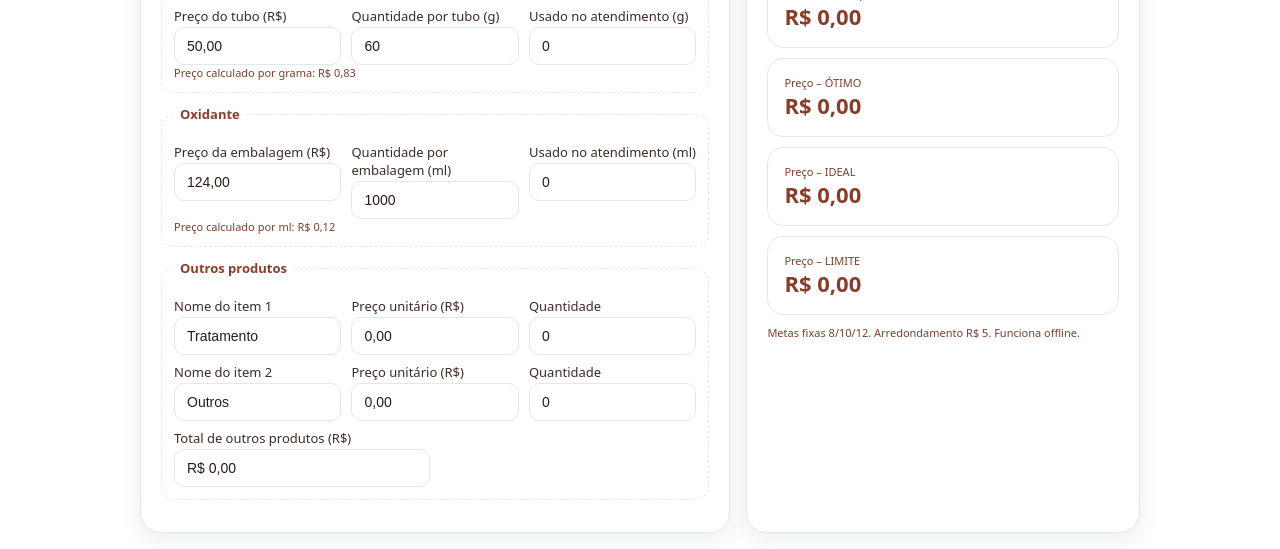
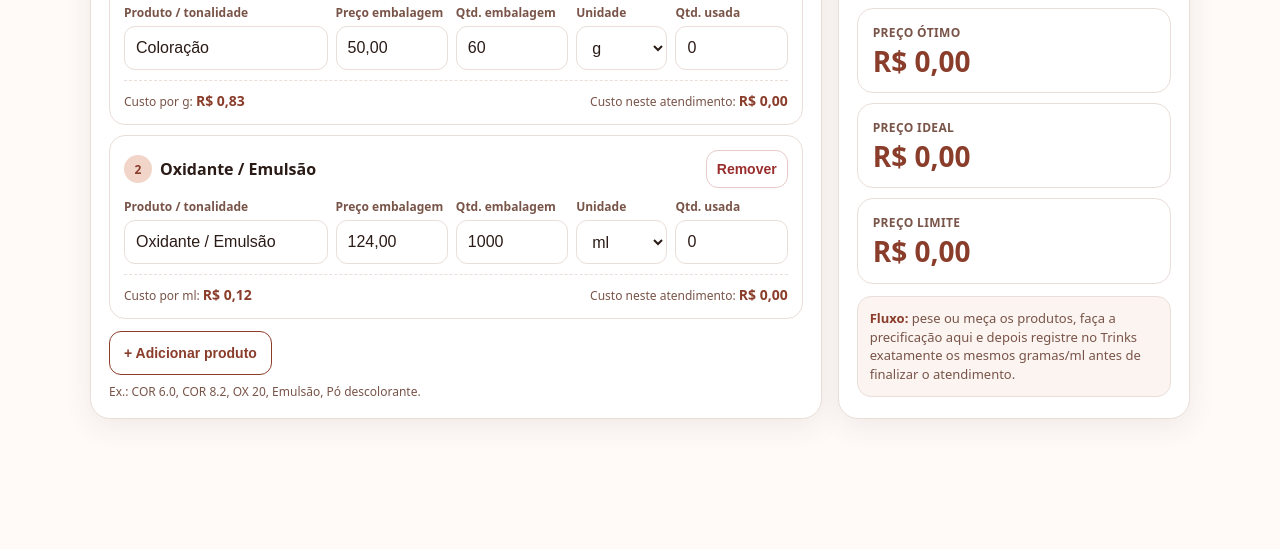
Before and after one commit to luassimao/calculadora_rue, a plain HTML site: page index.html in a window 1280 px wide. Shown: the part 301-850 px from the top of the page. After the commit the page ends 800 px from the top, so only its background shows below. Drawn offline with Linux system fonts and the light colour scheme.

Commit message:
Atualiza calculadora Ruê para fórmulas variáveis v2.0

```diff
--- a/index.html
+++ b/index.html
@@ -1,178 +1,348 @@
 <!DOCTYPE html>
 <html lang="pt-BR">
 <head>
-<link rel="apple-touch-icon" sizes="180x180" href="apple-touch-icon.png">
   <meta charset="UTF-8" />
   <meta name="viewport" content="width=device-width, initial-scale=1" />
-<title>Ruê Cachos – Calculadora de Precificação</title>
+  <title>Ruê Cachos – Precificação</title>
   <meta name="theme-color" content="#8a3d2b" />
   <meta name="apple-mobile-web-app-capable" content="yes">
   <meta name="apple-mobile-web-app-status-bar-style" content="default">
+  <link rel="manifest" href="./manifest.json">
+  <link rel="icon" href="./favicon-32.png" sizes="32x32">
+  <link rel="apple-touch-icon" sizes="180x180" href="./apple-touch-icon.png">
   <style>
-:root {--bg:#fff;--panel:#fff;--muted:#7a3f2f;--text:#2b1b16;--brand:#8a3d2b;--accent:#f1d5c9;--border:#e5e7eb;--shadow:rgba(17,24,39,.08)}
-html,body{margin:0;height:100%;font-family:system-ui,-apple-system,Segoe UI,Roboto,Helvetica,Arial;background:#fff;color:var(--text)}
-.container{max-width:1000px;margin:24px auto;padding:16px}
-.card{background:var(--panel);border:1px solid var(--border);border-radius:20px;padding:20px;box-shadow:0 6px 25px var(--shadow)}
-h1{display:flex;align-items:center;gap:10px;margin:0 0 8px;font-size:clamp(20px,3vw,28px);color:var(--brand)}
-h1 img{height:50px;width:auto;border-radius:8px;box-shadow:0 0 6px rgba(0,0,0,.05)}
-.sub{color:var(--muted);font-size:14px;margin-bottom:12px}
-fieldset{border:1px dashed var(--border);border-radius:14px;padding:12px;margin:0 0 12px}
-legend{color:var(--brand);font-size:13px;font-weight:600;padding:0 6px}
-label{display:flex;justify-content:space-between;align-items:baseline;gap:8px;font-size:13px;color:#3c2b26;margin:8px 0 2px}
-.hint{font-size:11px;color:var(--muted)}
-input,select{width:100%;box-sizing:border-box;background:#fff;color:var(--text);border:1px solid var(--border);border-radius:10px;padding:10px 12px;font-size:14px;outline:none;transition:.2s}
-input:focus,select:focus{border-color:var(--brand);box-shadow:0 0 0 3px rgba(138,61,43,.15)}
-.grid{display:grid;gap:16px}
-@media(min-width:960px){.grid{grid-template-columns:1.2fr .8fr}}
-.row3{display:grid;grid-template-columns:1fr 1fr 1fr;gap:10px}
-.row2{display:grid;grid-template-columns:1fr 1fr;gap:10px}
-.kpi{display:grid;gap:10px}
-.tile{background:#fff;border:1px solid var(--border);border-radius:16px;padding:16px}
-.title{font-size:11px;color:var(--muted)}
-.value{font-size:22px;font-weight:800;color:var(--brand)}
-.money{font-variant-numeric:tabular-nums}
-button{background:var(--brand);color:#fff;font-weight:700;border:none;border-radius:10px;padding:12px 14px;cursor:pointer;transition:.2s}
-button:hover{opacity:.9} button.ghost{background:#fff;color:var(--brand);border:1px solid var(--brand)}
-.pill{display:inline-block;padding:2px 8px;border-radius:999px;background:var(--accent);color:var(--brand);font-size:11px;margin-left:6px;font-weight:600}
-.foot{margin-top:10px;font-size:11px;color:var(--muted)}
+    :root{
+      --bg:#fffaf8; --panel:#ffffff; --text:#2b1b16; --muted:#795448;
+      --brand:#8a3d2b; --brand-dark:#6f3023; --accent:#f1d5c9;
+      --border:#eaded9; --soft:#fbf4f1; --danger:#9a2e2e; --shadow:rgba(54,31,23,.08)
+    }
+    *{box-sizing:border-box}
+    html,body{margin:0;min-height:100%;font-family:system-ui,-apple-system,BlinkMacSystemFont,"Segoe UI",Roboto,Arial,sans-serif;background:var(--bg);color:var(--text)}
+    body{padding:20px 12px 32px}
+    .container{max-width:1100px;margin:0 auto}
+    .card{background:var(--panel);border:1px solid var(--border);border-radius:20px;padding:18px;box-shadow:0 8px 28px var(--shadow)}
+    .header{display:flex;gap:14px;align-items:center;margin-bottom:14px}
+    .logo{width:58px;height:58px;object-fit:contain;border-radius:14px;background:#fff;border:1px solid var(--border);padding:5px;flex:0 0 auto}
+    h1{margin:0;color:var(--brand);font-size:clamp(22px,4vw,30px);line-height:1.1}
+    .version{display:inline-block;margin-left:6px;font-size:11px;font-weight:700;background:var(--accent);color:var(--brand);padding:3px 7px;border-radius:999px;vertical-align:middle}
+    .sub{margin:5px 0 0;color:var(--muted);font-size:14px;line-height:1.45}
+    .toolbar{display:flex;flex-wrap:wrap;gap:8px;margin-top:14px}
+    button{min-height:44px;border:0;border-radius:12px;padding:10px 14px;font-weight:750;font-size:14px;cursor:pointer;background:var(--brand);color:#fff}
+    button:hover{background:var(--brand-dark)}
+    button.secondary{background:#fff;color:var(--brand);border:1px solid var(--brand)}
+    button.soft{background:var(--soft);color:var(--brand);border:1px solid var(--border)}
+    button.remove{background:#fff;color:var(--danger);border:1px solid #e9caca;padding:8px 10px;min-height:38px}
+    .layout{display:grid;grid-template-columns:minmax(0,1.35fr) minmax(280px,.65fr);gap:16px;margin-top:16px}
+    .section-title{display:flex;align-items:end;justify-content:space-between;gap:10px;margin-bottom:10px}
+    .section-title h2{font-size:17px;margin:0;color:var(--brand)}
+    .section-title span{font-size:12px;color:var(--muted)}
+    .product-list{display:grid;gap:10px}
+    .product{border:1px solid var(--border);background:#fff;border-radius:16px;padding:14px}
+    .product-top{display:flex;gap:8px;align-items:center;margin-bottom:10px}
+    .product-number{width:28px;height:28px;border-radius:50%;background:var(--accent);color:var(--brand);display:grid;place-items:center;font-size:12px;font-weight:800;flex:0 0 auto}
+    .product-name{font-weight:800;color:var(--text);min-width:0;flex:1}
+    .fields{display:grid;grid-template-columns:1.45fr .8fr .8fr .65fr .8fr;gap:8px;align-items:end}
+    label{display:block;font-size:12px;color:var(--muted);margin-bottom:5px;font-weight:650}
+    input,select{width:100%;min-height:44px;border:1px solid var(--border);border-radius:11px;padding:10px 11px;background:#fff;color:var(--text);font-size:16px;outline:none}
+    input:focus,select:focus{border-color:var(--brand);box-shadow:0 0 0 3px rgba(138,61,43,.12)}
+    .product-summary{display:flex;justify-content:space-between;gap:12px;flex-wrap:wrap;margin-top:10px;padding-top:10px;border-top:1px dashed var(--border);font-size:12px;color:var(--muted)}
+    .product-summary strong{color:var(--brand);font-size:14px}
+    .add-wrap{margin-top:12px}
+    .results{display:grid;gap:10px;position:sticky;top:12px}
+    .result{border:1px solid var(--border);border-radius:16px;padding:15px;background:#fff}
+    .result.main{background:var(--soft)}
+    .result-label{font-size:12px;color:var(--muted);font-weight:700;text-transform:uppercase;letter-spacing:.03em}
+    .result-value{font-size:28px;line-height:1.15;color:var(--brand);font-weight:850;margin-top:4px;font-variant-numeric:tabular-nums}
+    .result.main .result-value{font-size:32px}
+    .helper{margin-top:12px;padding:12px;border-radius:14px;background:var(--soft);border:1px solid var(--border);font-size:13px;color:var(--muted);line-height:1.45}
+    .helper strong{color:var(--brand)}
+    .empty-note{font-size:12px;color:var(--muted);margin-top:8px}
+    @media (max-width:850px){
+      .layout{grid-template-columns:1fr}
+      .results{position:static}
+    }
+    @media (max-width:720px){
+      body{padding:12px 8px 24px}
+      .card{padding:14px;border-radius:16px}
+      .fields{grid-template-columns:1fr 1fr}
+      .field-name{grid-column:1/-1}
+      .header{align-items:flex-start}
+      .logo{width:52px;height:52px}
+    }
+    @media (max-width:420px){
+      .fields{grid-template-columns:1fr}
+      .field-name{grid-column:auto}
+      .toolbar button{flex:1 1 46%}
+    }
   </style>
 </head>
 <body>
-  <div class="container">
-    <div class="card" style="margin-bottom:14px">
-      <!-- Logo do símbolo embutida (data URI simples para não depender de arquivos externos) -->
-      <h1><img alt="Logo Ruê"
-       src="./SIMBOLO-01.jpg" style="height:50px;width:auto;border-radius:8px;object-fit:contain"        Ruê Cachos – Precificação <span class="pill">v1.2</span></h1>
-      <div class="sub">Informe o preço e a quantidade por embalagem (tinta e oxidante). Depois digite o consumido e, se houver, até dois outros produtos. O app calcula <strong>ÓTIMO</strong>, <strong>IDEAL</strong> e <strong>LIMITE</strong> com metas travadas (8% / 10% / 12%).</div>
-      <div class="actions" style="margin-top:10px">
-        <button id="save" type="button">Salvar padrões</button>
-        <button class="ghost" id="reset" type="button">Resetar</button>
+  <main class="container">
+    <section class="card">
+      <div class="header">
+        <img class="logo" src="./SIMBOLO-01.jpg" alt="Símbolo Ruê Cachos">
+        <div>
+          <h1>Ruê Precificação <span class="version">v2.0</span></h1>
+          <p class="sub">Monte a fórmula com os produtos realmente usados no atendimento. A quantidade lançada aqui deve ser a mesma registrada no Trinks.</p>
+        </div>
+      </div>
+      <div class="toolbar">
+        <button type="button" id="saveProducts">Salvar produtos</button>
+        <button type="button" class="secondary" id="newCalc">Novo cálculo</button>
+        <button type="button" class="soft" id="resetAll">Restaurar padrão</button>
+      </div>
+    </section>
+
+    <div class="layout">
+      <section class="card">
+        <div class="section-title">
+          <h2>Produtos utilizados</h2>
+          <span>Informe custo da embalagem e consumo real</span>
+        </div>
+
+        <div id="productList" class="product-list"></div>
+
+        <div class="add-wrap">
+          <button type="button" class="secondary" id="addProduct">+ Adicionar produto</button>
+          <div class="empty-note">Ex.: COR 6.0, COR 8.2, OX 20, Emulsão, Pó descolorante.</div>
+        </div>
+      </section>
+
+      <aside class="card">
+        <div class="results" aria-live="polite">
+          <div class="result main">
+            <div class="result-label">Custo total dos produtos</div>
+            <div class="result-value" id="totalCost">R$ 0,00</div>
+          </div>
+          <div class="result">
+            <div class="result-label">Preço Ótimo</div>
+            <div class="result-value" id="priceGreat">R$ 0,00</div>
+          </div>
+          <div class="result">
+            <div class="result-label">Preço Ideal</div>
+            <div class="result-value" id="priceIdeal">R$ 0,00</div>
+          </div>
+          <div class="result">
+            <div class="result-label">Preço Limite</div>
+            <div class="result-value" id="priceLimit">R$ 0,00</div>
           </div>
         </div>
 
-    <div class="grid">
-      <div class="card">
-        <form id="calc" onsubmit="return false">
-          <fieldset>
-            <legend>Tinta</legend>
-            <div class="row3">
-              <div><label>Preço do tubo (R$)</label><input type="text" inputmode="decimal" id="tuboPreco" value="50,00" oninput="calc()" onchange="calc()" onkeyup="calc()"></div>
-              <div><label>Quantidade por tubo (g)</label><input type="text" inputmode="numeric" id="tuboGramas" value="60" oninput="calc()" onchange="calc()" onkeyup="calc()"></div>
-              <div><label>Usado no atendimento (g)</label><input type="text" inputmode="numeric" id="tintaUsadaG" value="0" oninput="calc()" onchange="calc()" onkeyup="calc()"></div>
+        <div class="helper">
+          <strong>Fluxo:</strong> pese ou meça os produtos, faça a precificação aqui e depois registre no Trinks exatamente os mesmos gramas/ml antes de finalizar o atendimento.
         </div>
-            <div class="hint">Preço calculado por grama: <span id="tintaRpg">R$ 0,00</span></div>
-          </fieldset>
+      </aside>
+    </div>
+  </main>
 
-          <fieldset>
-            <legend>Oxidante</legend>
-            <div class="row3">
-              <div><label>Preço da embalagem (R$)</label><input type="text" inputmode="decimal" id="oxPreco" value="124,00" oninput="calc()" onchange="calc()" onkeyup="calc()"></div>
-              <div><label>Quantidade por embalagem (ml)</label><input type="text" inputmode="numeric" id="oxMlEmb" value="1000" oninput="calc()" onchange="calc()" onkeyup="calc()"></div>
-              <div><label>Usado no atendimento (ml)</label><input type="text" inputmode="numeric" id="oxUsadoMl" value="0" oninput="calc()" onchange="calc()" onkeyup="calc()"></div>
+  <script>
+    (() => {
+      const STORAGE_KEY = 'rue_precificacao_produtos_v2';
+      const MAX_PRODUCTS = 15;
+      const ROUND_STEP = 5;
+      const TARGETS = Object.freeze({ great: 0.08, ideal: 0.10, limit: 0.12 });
+
+      const defaultProducts = [
+        { name: 'Coloração', price: '50,00', packageQty: '60', unit: 'g', used: '0' },
+        { name: 'Oxidante / Emulsão', price: '124,00', packageQty: '1000', unit: 'ml', used: '0' }
+      ];
+
+      const list = document.getElementById('productList');
+      const addBtn = document.getElementById('addProduct');
+      const saveBtn = document.getElementById('saveProducts');
+      const newBtn = document.getElementById('newCalc');
+      const resetBtn = document.getElementById('resetAll');
+
+      function parseNumber(value) {
+        let raw = String(value ?? '').trim().replace(/\s+/g, '');
+        if (!raw) return 0;
+        if (raw.includes(',') && raw.includes('.')) {
+          raw = raw.replace(/\./g, '').replace(',', '.');
+        } else {
+          raw = raw.replace(',', '.');
+        }
+        const n = Number(raw.replace(/[^0-9.-]/g, ''));
+        return Number.isFinite(n) && n >= 0 ? n : 0;
+      }
+
+      function money(value) {
+        return (Number.isFinite(value) ? value : 0).toLocaleString('pt-BR', {
+          style: 'currency',
+          currency: 'BRL'
+        });
+      }
+
+      function round5(value) {
+        return Math.round((value || 0) / ROUND_STEP) * ROUND_STEP;
+      }
+
+      function productTemplate(data = {}, index = 0) {
+        const row = document.createElement('article');
+        row.className = 'product';
+        row.dataset.product = '1';
+
+        row.innerHTML = `
+          <div class="product-top">
+            <div class="product-number">${index + 1}</div>
+            <div class="product-name">${escapeHtml(data.name || 'Novo produto')}</div>
+            <button type="button" class="remove" aria-label="Remover produto">Remover</button>
           </div>
-            <div class="hint">Preço calculado por ml: <span id="oxRpm">R$ 0,00</span></div>
-          </fieldset>
-
-          <fieldset>
-            <legend>Outros produtos</legend>
-            <div class="row3">
-              <div><label>Nome do item 1</label><input type="text" id="o1Nome" value="Tratamento"></div>
-              <div><label>Preço unitário (R$)</label><input type="text" inputmode="decimal" id="o1Preco" value="0,00" oninput="calc()" onchange="calc()" onkeyup="calc()"></div>
-              <div><label>Quantidade</label><input type="text" inputmode="decimal" id="o1Qtd" value="0" oninput="calc()" onchange="calc()" onkeyup="calc()"></div>
+          <div class="fields">
+            <div class="field-name">
+              <label>Produto / tonalidade</label>
+              <input class="p-name" type="text" value="${escapeAttr(data.name || '')}" placeholder="Ex.: COR 6.0">
             </div>
-            <div class="row3">
-              <div><label>Nome do item 2</label><input type="text" id="o2Nome" value="Outros"></div>
-              <div><label>Preço unitário (R$)</label><input type="text" inputmode="decimal" id="o2Preco" value="0,00" oninput="calc()" onchange="calc()" onkeyup="calc()"></div>
-              <div><label>Quantidade</label><input type="text" inputmode="decimal" id="o2Qtd" value="0" oninput="calc()" onchange="calc()" onkeyup="calc()"></div>
+            <div>
+              <label>Preço embalagem</label>
+              <input class="p-price" type="text" inputmode="decimal" value="${escapeAttr(data.price || '')}" placeholder="R$">
             </div>
-            <div class="row2">
-              <div><label>Total de outros produtos (R$)</label><input type="text" id="outrosTotal" disabled></div>
+            <div>
+              <label>Qtd. embalagem</label>
+              <input class="p-package" type="text" inputmode="decimal" value="${escapeAttr(data.packageQty || '')}" placeholder="60">
             </div>
-          </fieldset>
-        </form>
+            <div>
+              <label>Unidade</label>
+              <select class="p-unit">
+                <option value="g" ${data.unit === 'g' ? 'selected' : ''}>g</option>
+                <option value="ml" ${data.unit === 'ml' ? 'selected' : ''}>ml</option>
+                <option value="un" ${data.unit === 'un' ? 'selected' : ''}>un</option>
+              </select>
             </div>
-
-      <div class="card">
-        <div class="kpi">
-          <div class="tile"><div class="title">Custo total de produtos</div><div class="value money" id="vCusto">R$ 0,00</div></div>
-          <div class="tile"><div class="title">Preço – ÓTIMO</div><div class="value money" id="pOtimo">R$ 0,00</div></div>
-          <div class="tile"><div class="title">Preço – IDEAL</div><div class="value money" id="pIdeal">R$ 0,00</div></div>
-          <div class="tile"><div class="title">Preço – LIMITE</div><div class="value money" id="pLimite">R$ 0,00</div></div>
-        </div>
-        <div class="foot">Metas fixas 8/10/12. Arredondamento R$ 5. Funciona offline.</div>
+            <div>
+              <label>Qtd. usada</label>
+              <input class="p-used" type="text" inputmode="decimal" value="${escapeAttr(data.used || '0')}" placeholder="0">
             </div>
           </div>
+          <div class="product-summary">
+            <span>Custo por <span class="unit-label">${data.unit || 'g'}</span>: <strong class="unit-cost">R$ 0,00</strong></span>
+            <span>Custo neste atendimento: <strong class="item-cost">R$ 0,00</strong></span>
           </div>
+        `;
 
-  <script>
-  const $ = (s) => document.getElementById(s);
-  const money = (v)=> (isFinite(v)? v:0).toLocaleString('pt-BR',{style:'currency',currency:'BRL'});
-  const roundToStep = (v, step)=>{const s=Number(step)||1;return Math.round((v||0)/s)*s};
+        row.querySelectorAll('input,select').forEach(el => {
+          ['input','change','blur'].forEach(evt => el.addEventListener(evt, calculate));
+        });
 
-  // normaliza números (vírgula -> ponto, remove espaços)
-  const num = (id) => {
-    const el = $(id); if(!el) return 0;
-    const raw = String(el.value||'').replace(/\s+/g,'').replace(/\./g,'.').replace(/,/g,'.');
-    const n = parseFloat(raw.replace(/[^\d\.-]/g,''));
-    return isFinite(n) ? n : 0;
-  };
+        row.querySelector('.p-name').addEventListener('input', () => {
+          row.querySelector('.product-name').textContent = row.querySelector('.p-name').value.trim() || 'Novo produto';
+        });
 
-  function calc(){
-    const tuboPreco = num('tuboPreco');
-    const tuboGramas= num('tuboGramas');
-    const tintaUsadaG= num('tintaUsadaG');
-    const tintaRpg   = tuboGramas>0 ? (tuboPreco / tuboGramas) : 0;
-    $('tintaRpg').textContent = money(tintaRpg);
+        row.querySelector('.p-unit').addEventListener('change', () => {
+          row.querySelector('.unit-label').textContent = row.querySelector('.p-unit').value;
+        });
 
-    const oxPreco   = num('oxPreco');
-    const oxMlEmb   = num('oxMlEmb');
-    const oxUsadoMl = num('oxUsadoMl');
-    const oxRpm     = oxMlEmb>0 ? (oxPreco / oxMlEmb) : 0;
-    $('oxRpm').textContent = money(oxRpm);
+        row.querySelector('.remove').addEventListener('click', () => {
+          row.remove();
+          renumber();
+          calculate();
+        });
 
-    const o1Preco = num('o1Preco'); const o1Qtd = num('o1Qtd'); const o1Sub=o1Preco*o1Qtd;
-    const o2Preco = num('o2Preco'); const o2Qtd = num('o2Qtd'); const o2Sub=o2Preco*o2Qtd;
-    const outrosTotal = o1Sub+o2Sub; $('outrosTotal').value = money(outrosTotal);
-
-    const custo = (tintaRpg * tintaUsadaG) + (oxRpm * oxUsadoMl) + outrosTotal;
-    $('vCusto').textContent = money(custo);
-
-    const ROUND_STEP = 5;
-    const metas = Object.freeze({ otimo:0.08, ideal:0.10, limite:0.12 });
-    $('pOtimo').textContent = money(roundToStep(custo/metas.otimo, ROUND_STEP));
-    $('pIdeal').textContent = money(roundToStep(custo/metas.ideal, ROUND_STEP));
-    $('pLimite').textContent = money(roundToStep(custo/metas.limite, ROUND_STEP));
-    return true;
+        return row;
       }
 
-  // Eventos (inclui Safari + reforços)
-  const listenIds = ['tuboPreco','tuboGramas','tintaUsadaG','oxPreco','oxMlEmb','oxUsadoMl','o1Preco','o1Qtd','o2Preco','o2Qtd'];
-  listenIds.forEach(id=>{ const el=$(id); if(el){ ['input','change','blur','keyup'].forEach(evt=> el.addEventListener(evt, calc)); }});
-  const form = $('calc'); if(form){ form.addEventListener('input', calc, true); form.addEventListener('change', calc, true); }
-  window.addEventListener('pageshow', ()=>{ try{ calc(); }catch(e){} });
-  try{ window.__rueInterval && clearInterval(window.__rueInterval); }catch(e){}
-  window.__rueInterval = setInterval(()=>{ try{ calc(); }catch(e){} }, 700);
-
-  // Salvar padrões localmente
-  function saveDefaults(){ const data={}; listenIds.concat(['o1Nome','o2Nome']).forEach(id=>{const el=$(id); if(el) data[id]=el.value;}); localStorage.setItem('pricing_por_consumo_defaults', JSON.stringify(data)); alert('Padrões salvos.'); }
-  function loadDefaults(){ const raw=localStorage.getItem('pricing_por_consumo_defaults'); if(!raw) return; try{ const d=JSON.parse(raw); Object.keys(d).forEach(k=>{ if($(k)) $(k).value=d[k]; }); }catch(e){} }
-  function resetAll(){ localStorage.removeItem('pricing_por_consumo_defaults'); location.reload(); }
-  const btnS=$('save'), btnR=$('reset'); if(btnS) btnS.addEventListener('click', saveDefaults); if(btnR) btnR.addEventListener('click', resetAll);
-
-  // Service Worker via BLOB (sem arquivo externo): offline mesmo 1-arquivo
-  if ('serviceWorker' in navigator) {
-    const swCode = `
-      const CACHE='rue-calc-onefile-v1';
-      self.addEventListener('install',e=>{self.skipWaiting()});
-      self.addEventListener('activate',e=>{e.waitUntil(clients.claim())});
-      self.addEventListener('fetch',e=>{ e.respondWith(fetch(e.request).catch(()=>new Response('<h1>Offline</h1>',{headers:{'Content-Type':'text/html'}}))); });
-    `;
-    const blob = new Blob([swCode], {type:'text/javascript'});
-    const swUrl = URL.createObjectURL(blob);
-    window.addEventListener('load', ()=> navigator.serviceWorker.register(swUrl).catch(console.error));
+      function escapeHtml(str) {
+        return String(str).replace(/[&<>"']/g, ch => ({
+          '&':'&amp;','<':'&lt;','>':'&gt;','"':'&quot;',"'":'&#039;'
+        })[ch]);
       }
 
-  loadDefaults(); calc();
+      function escapeAttr(str) {
+        return escapeHtml(str);
+      }
+
+      function getRows() {
+        return [...list.querySelectorAll('[data-product="1"]')];
+      }
+
+      function renumber() {
+        getRows().forEach((row, i) => {
+          row.querySelector('.product-number').textContent = i + 1;
+        });
+      }
+
+      function addProduct(data = {}) {
+        if (getRows().length >= MAX_PRODUCTS) {
+          alert('Você pode usar até ' + MAX_PRODUCTS + ' produtos por cálculo.');
+          return;
+        }
+        const row = productTemplate(data, getRows().length);
+        list.appendChild(row);
+        calculate();
+      }
+
+      function calculate() {
+        let total = 0;
+
+        getRows().forEach(row => {
+          const price = parseNumber(row.querySelector('.p-price').value);
+          const packageQty = parseNumber(row.querySelector('.p-package').value);
+          const used = parseNumber(row.querySelector('.p-used').value);
+          const unitCost = packageQty > 0 ? price / packageQty : 0;
+          const itemCost = unitCost * used;
+
+          row.querySelector('.unit-cost').textContent = money(unitCost);
+          row.querySelector('.item-cost').textContent = money(itemCost);
+          row.querySelector('.unit-label').textContent = row.querySelector('.p-unit').value;
+          total += itemCost;
+        });
+
+        document.getElementById('totalCost').textContent = money(total);
+        document.getElementById('priceGreat').textContent = money(round5(total / TARGETS.great));
+        document.getElementById('priceIdeal').textContent = money(round5(total / TARGETS.ideal));
+        document.getElementById('priceLimit').textContent = money(round5(total / TARGETS.limit));
+      }
+
+      function saveProducts() {
+        const data = getRows().map(row => ({
+          name: row.querySelector('.p-name').value.trim(),
+          price: row.querySelector('.p-price').value,
+          packageQty: row.querySelector('.p-package').value,
+          unit: row.querySelector('.p-unit').value,
+          used: '0'
+        }));
+        localStorage.setItem(STORAGE_KEY, JSON.stringify(data));
+        alert('Produtos e custos salvos neste aparelho.');
+      }
+
+      function loadProducts() {
+        let data = defaultProducts;
+        try {
+          const saved = JSON.parse(localStorage.getItem(STORAGE_KEY) || 'null');
+          if (Array.isArray(saved) && saved.length) data = saved;
+        } catch (_) {}
+        list.innerHTML = '';
+        data.forEach(item => addProduct(item));
+        calculate();
+      }
+
+      function newCalculation() {
+        getRows().forEach(row => {
+          row.querySelector('.p-used').value = '0';
+        });
+        calculate();
+        const first = getRows()[0]?.querySelector('.p-used');
+        if (first) first.focus();
+      }
+
+      function restoreDefaults() {
+        if (!confirm('Restaurar os produtos padrão? Os produtos salvos neste aparelho serão apagados.')) return;
+        localStorage.removeItem(STORAGE_KEY);
+        loadProducts();
+      }
+
+      addBtn.addEventListener('click', () => addProduct({ name:'', price:'', packageQty:'', unit:'g', used:'0' }));
+      saveBtn.addEventListener('click', saveProducts);
+      newBtn.addEventListener('click', newCalculation);
+      resetBtn.addEventListener('click', restoreDefaults);
+
+      loadProducts();
+
+      if ('serviceWorker' in navigator) {
+        window.addEventListener('load', () => {
+          navigator.serviceWorker.register('./sw.js').catch(() => {});
+        });
+      }
+    })();
   </script>
 </body>
 </html>
```
Lines whose indentation alone changed are shown as unchanged.
